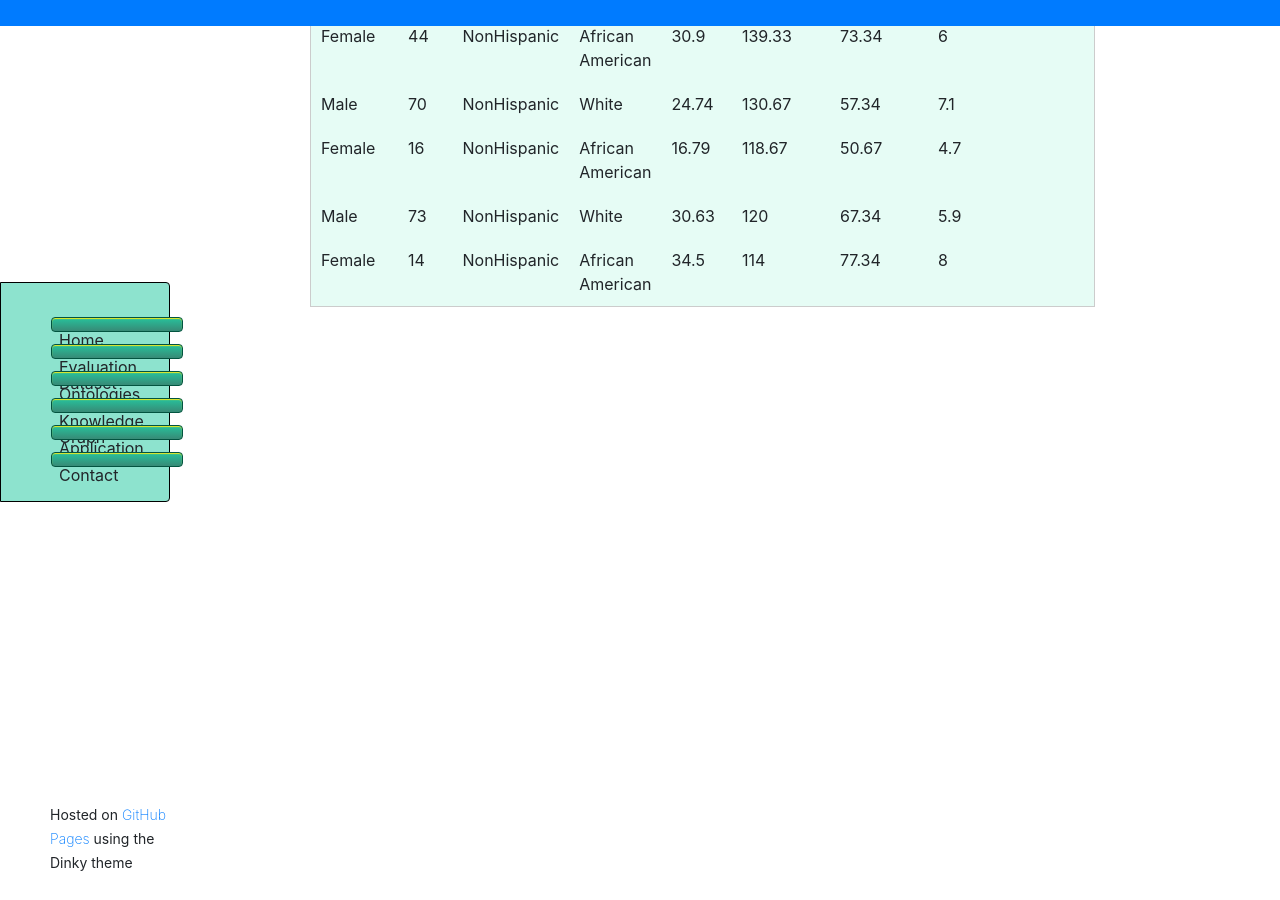
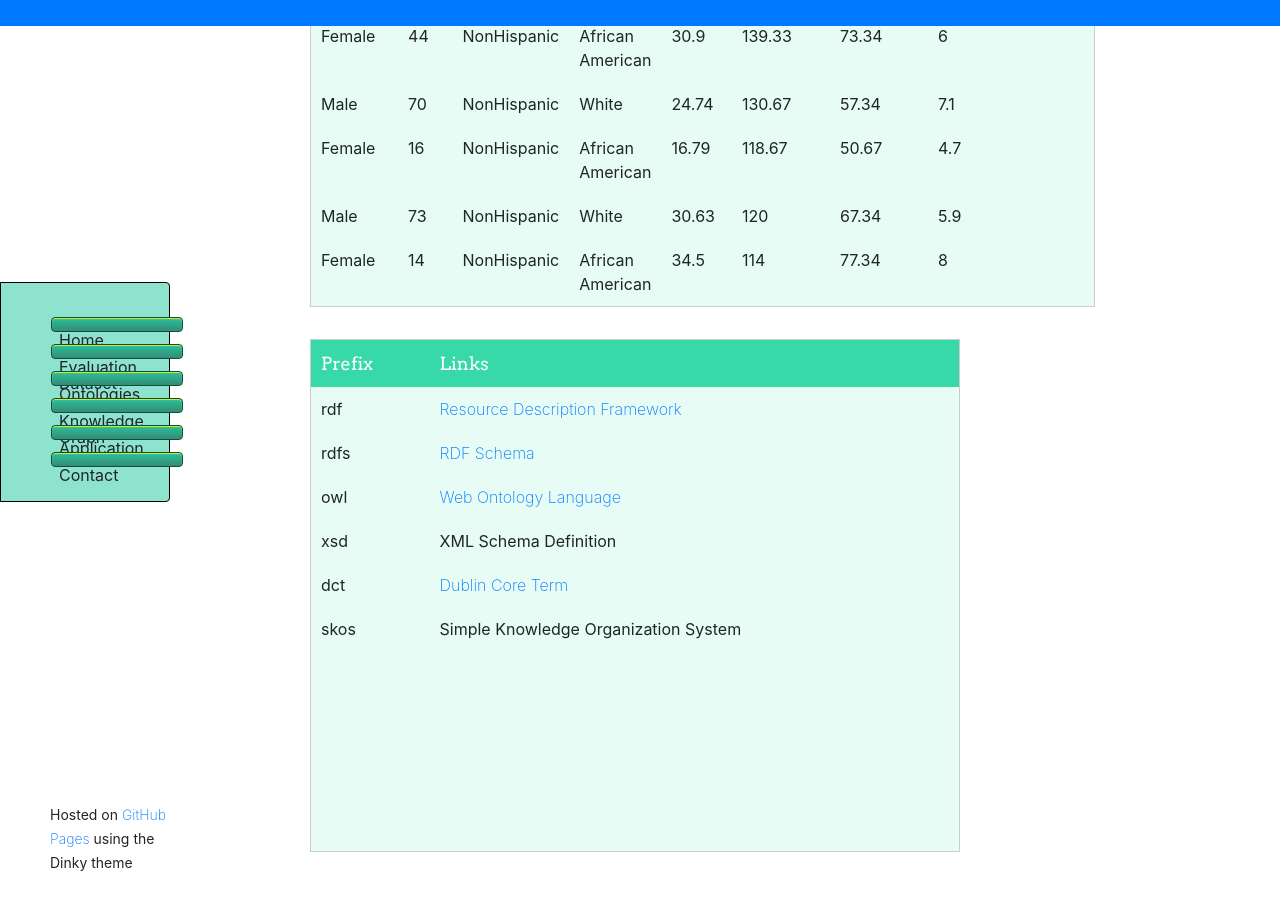
Before and after one commit to tetherless-world/study-cohort-ontology, a Jekyll site: the page built from papers-used.md, in a window 1280 px wide and 900 px high, scrolled down 1697 px. Built offline with Jekyll 4.4.1, drawn with Linux system fonts in a browser that asks for light colours; nearby versions of some CDN libraries; our own code applies the rules of GitHub Pages for plain Markdown files; library files that are not in the unit come from our copies.

Commit message:
Update papers-used.md

```diff
--- a/papers-used.md
+++ b/papers-used.md
@@ -127,5 +127,79 @@
   </tr>
 </table>
 
+
+ <table style="width:100%">
+    <tr>
+    <th>Prefix</th>
+    <th>Links</th>
+  </tr>
+  <tr>
+    <td>rdf</td>
+    <td><a href="http://www.w3.org/1999/02/22-rdf-syntax-ns">Resource Description Framework</a></td>
+  </tr>
+  <tr>
+    <td>rdfs</td>
+    <td><a href=" http://www.w3.org/2000/01/rdf-schema"> RDF Schema</a> </td>
+  </tr>
+  <tr>
+    <td>owl</td>
+    <td><a href="http://www.w3.org/2002/07/owl#">Web Ontology Language </a> </td>
+  </tr>
+    <tr>
+    <td> xsd</td>
+    <td> <a href=" http://www.w3.org/2001/XMLSchema#"></a> XML Schema Definition</td>
+  </tr>
+    <tr>
+    <td>dct</td>
+    <td> <a href=" http://purl.org/dc/terms/">Dublin Core Term</a> </td>
+  </tr>
+   <tr>
+    <td>skos</td>
+    <td> <a href="http://www.w3.org/2004/02/skos/core#"></a>  Simple Knowledge Organization System</td>
+  </tr>
+    <tr>
+    <td></td>
+    <td> <a href=""></a> </td>
+  </tr>
+    <tr>
+    <td></td>
+    <td> <a href=""></a> </td>
+  </tr>
+    <tr>
+    <td></td>
+    <td> <a href=""></a> </td>
+  </tr>
+    <tr>
+    <td></td>
+    <td> <a href=""></a> </td>
+  </tr>
+    <tr>
+    <td></td>
+    <td> <a href=""></a> </td>
+  </tr>
+     <tr>
+    <td></td>
+    <td> <a href=""></a> </td>
+  </tr>
+    <tr>
+    <td></td>
+    <td> <a href=""></a> </td>
+  </tr>
+    <tr>
+    <td></td>
+    <td> <a href=""></a> </td>
+  </tr>
+    <tr>
+    <td></td>
+    <td> <a href=""></a> </td>
+  </tr>
+    <tr>
+    <td></td>
+    <td> <a href=""></a> </td>
+  </tr>
+</table>
+
+
+
  </content>
  </article>
```
